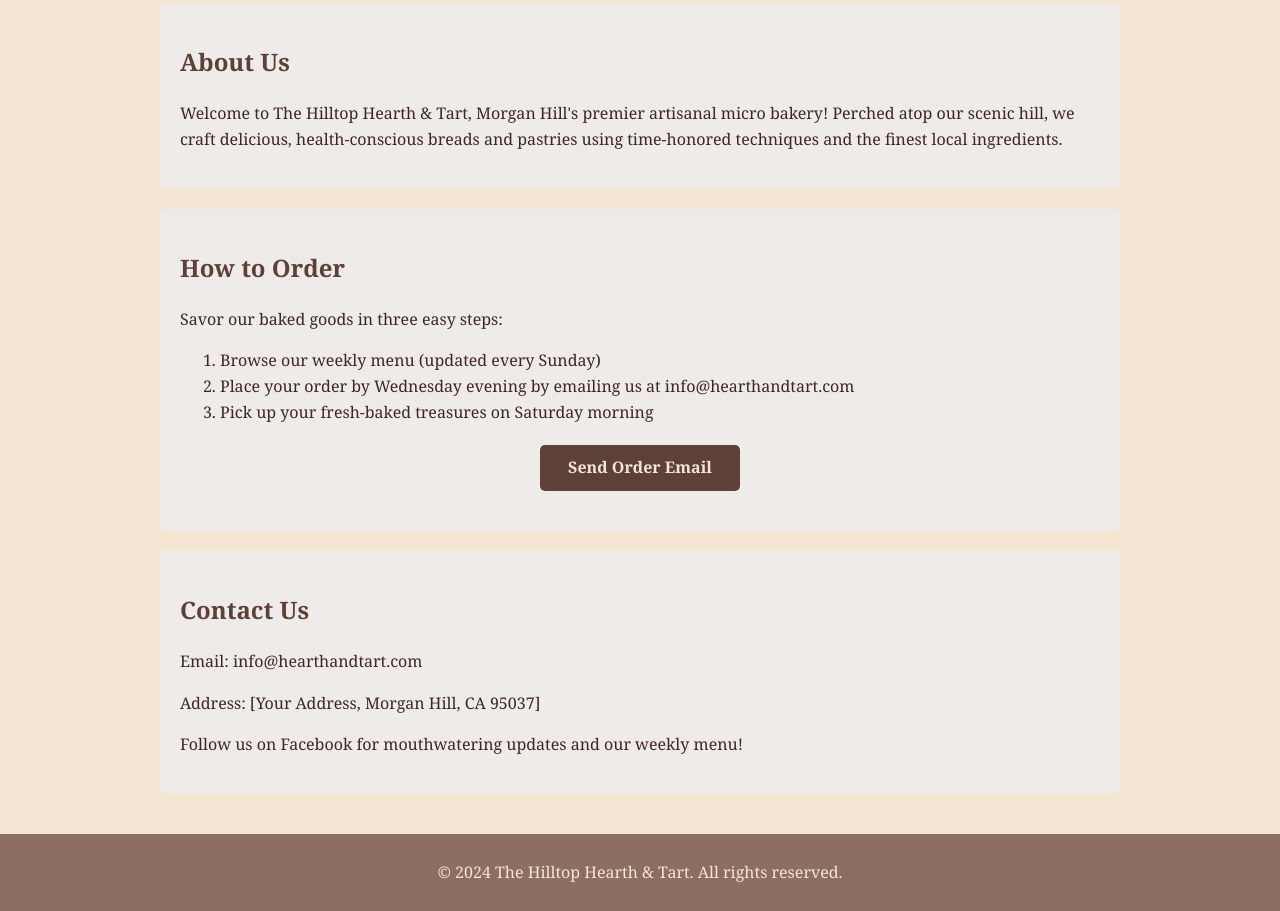
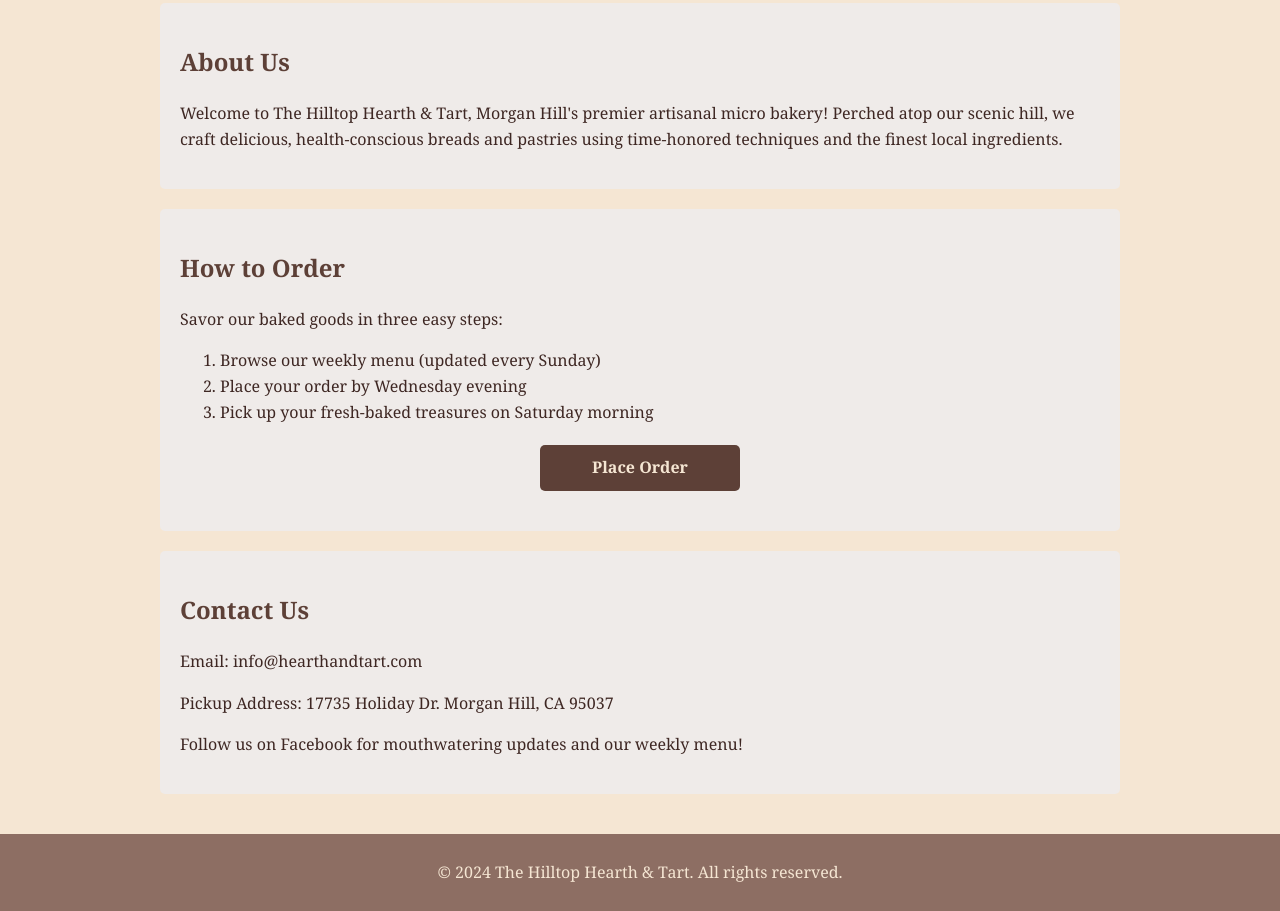
Before and after one commit to lmarkus/hht, a plain HTML site: page index.html in a window 1280 px wide. Shown: the part 1404-2315 px from the top of the page. Drawn offline with Linux system fonts and the light colour scheme.

Commit message:
update address and hotplate link

```diff
--- a/index.html
+++ b/index.html
@@ -166,7 +166,7 @@
                 </ul>
             </div>
             <p><em>Menu items may vary based on ingredient availability. Check our Facebook page for daily specials!</em></p>
-            <a href="#order" class="cta-button">Order Now</a>
+            <a href="https://www.hotplate.com/hearthandtart" class="cta-button">Order Now</a>
         </section>
 
         <section id="about">
@@ -179,16 +179,16 @@
             <p>Savor our baked goods in three easy steps:</p>
             <ol>
                 <li>Browse our weekly menu (updated every Sunday)</li>
-                <li>Place your order by Wednesday evening by emailing us at info@hearthandtart.com</li>
+                <li>Place your order by Wednesday evening</li>
                 <li>Pick up your fresh-baked treasures on Saturday morning</li>
             </ol>
-            <a href="mailto:info@hearthandtart.com" class="cta-button">Send Order Email</a>
+            <a href="https://www.hotplate.com/hearthandtart" class="cta-button">Place Order</a>
         </section>
 
         <section id="contact">
             <h2>Contact Us</h2>
             <p>Email: info@hearthandtart.com</p>
-            <p>Address: [Your Address, Morgan Hill, CA 95037]</p>
+            <p>Pickup Address: 17735 Holiday Dr. Morgan Hill, CA 95037</p>
             <p>Follow us on Facebook for mouthwatering updates and our weekly menu!</p>
         </section>
     </div>
```
